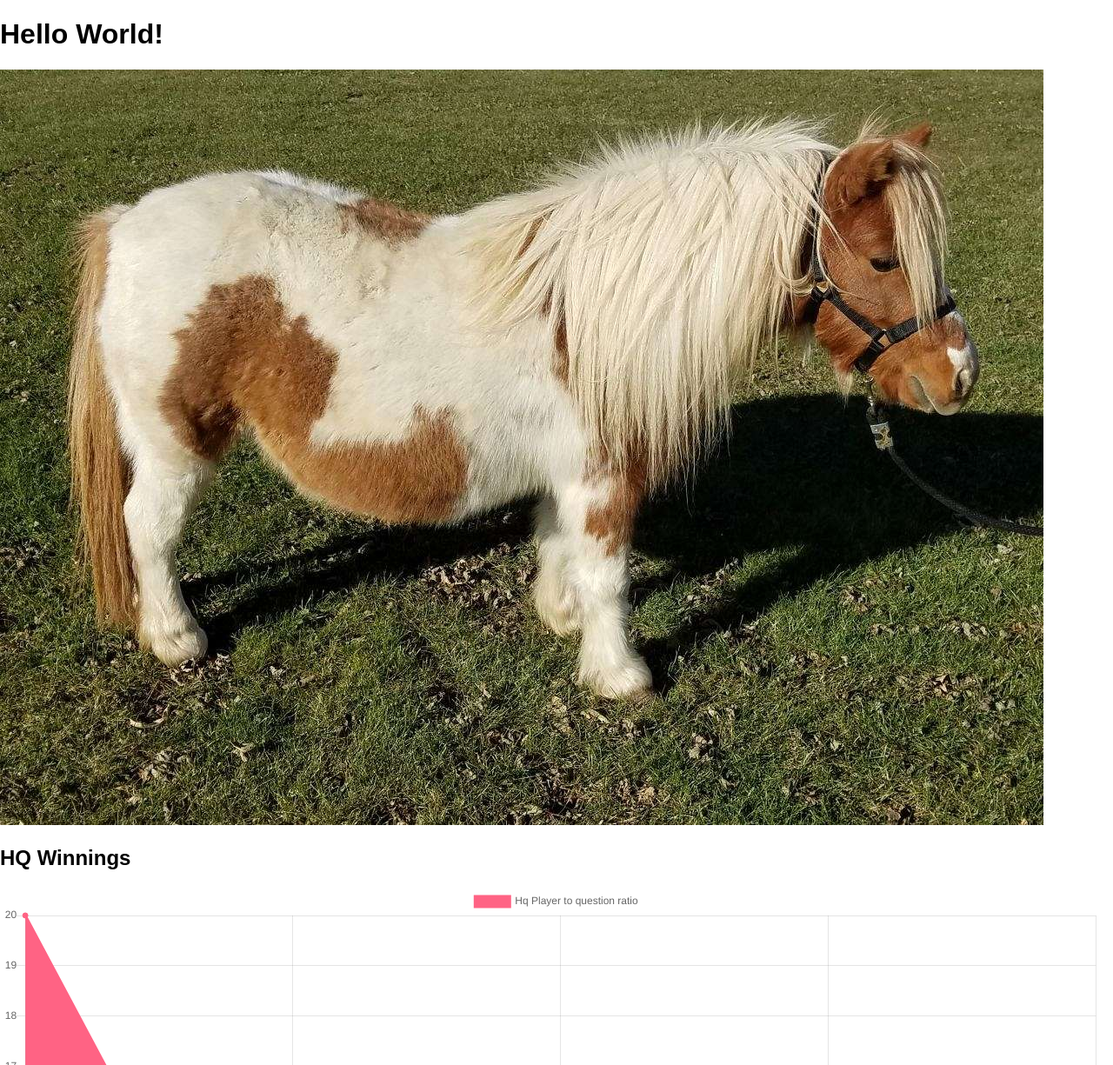
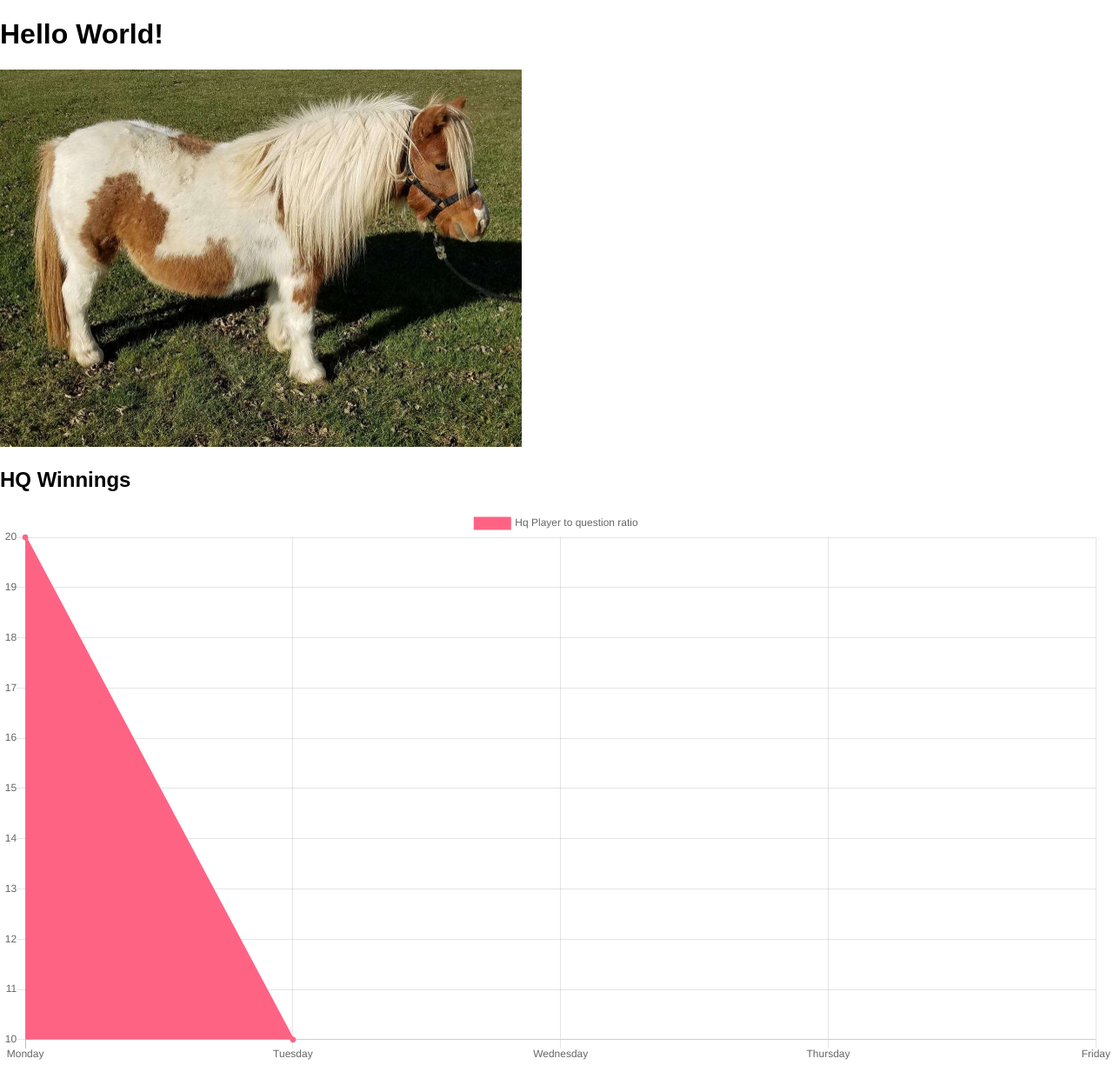
Before and after one commit to caseydierking/wcss, a PHP site: page / in a window 1280 px wide. Shown: the part 37-1262 px from the top of the page at 87% size. Run offline with PHP 8.4, Linux system fonts and the light colour scheme; some libraries are stand-ins or nearby versions.

Commit message:
Update public/style.css

```diff
--- a/public/style.css
+++ b/public/style.css
@@ -22,6 +22,9 @@ body {
   color: #ffffff;
 }
 
+img {
+  max-width:600px;
+}
 .horse:hover {
 cursor: url("images/smallbrush.png"), auto;
 }
```
